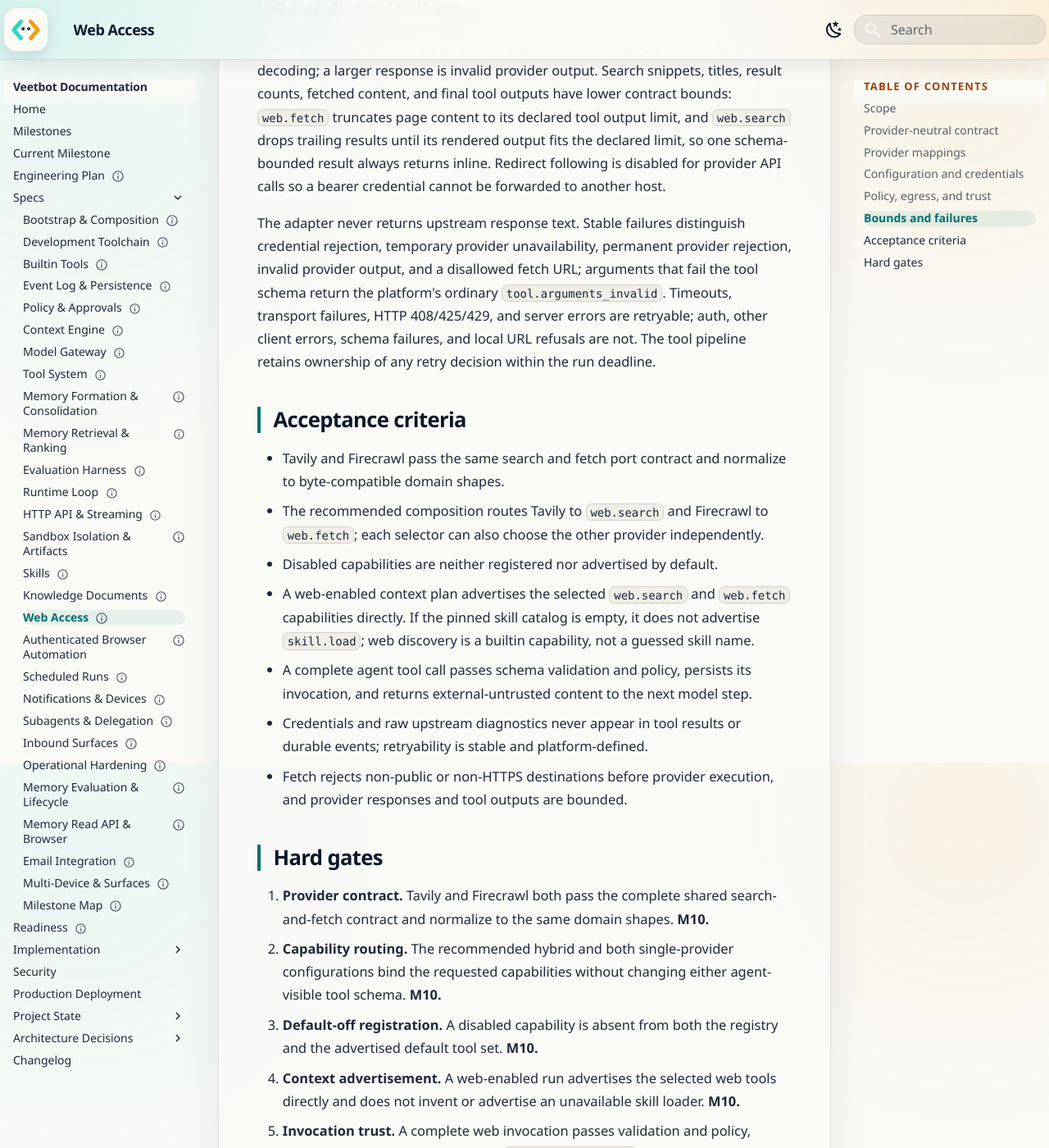
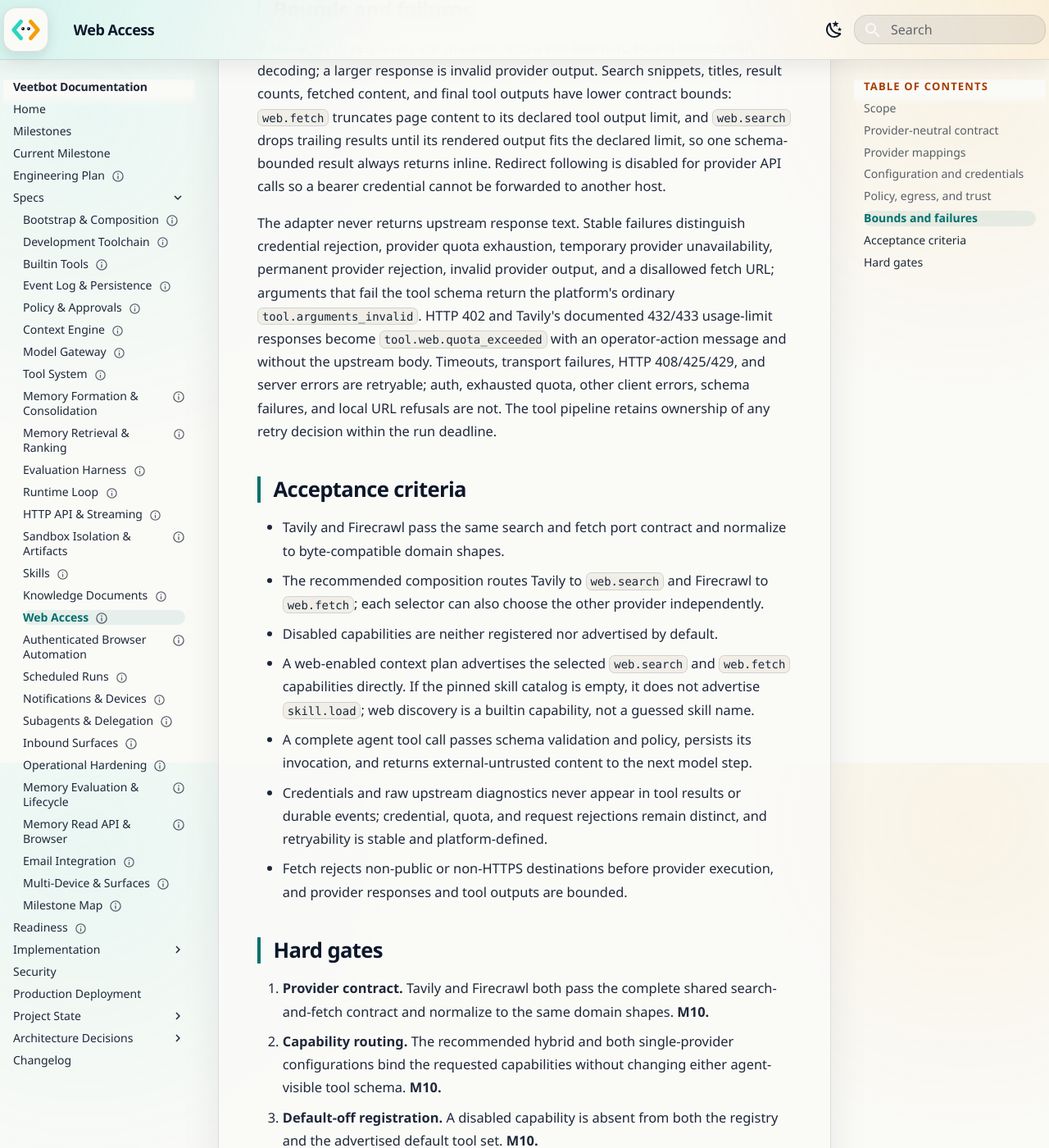
Before and after one commit to avitus/veetbot, an MkDocs documentation site: the page built from docs/plan/web-access.md, in a window 1280 px wide and 1400 px high, scrolled down 3570 px. Shown: the whole window at 82% size. Built offline with MkDocs 1.6.1 and Material for MkDocs 9.7.7, drawn with Linux system fonts in a browser that asks for light colours; some of the changed text lies outside the part shown.

Commit message:
fix: classify web provider quota failures
Reading-Lane: A

```diff
--- a/docs/plan/web-access.md
+++ b/docs/plan/web-access.md
@@ -144,13 +144,15 @@ inline. Redirect following is disabled for provider API calls so a bearer
 credential cannot be forwarded to another host.
 
 The adapter never returns upstream response text. Stable failures distinguish
-credential rejection, temporary provider unavailability, permanent provider
-rejection, invalid provider output, and a disallowed fetch URL; arguments that
-fail the tool schema return the platform's ordinary `tool.arguments_invalid`.
-Timeouts, transport failures, HTTP 408/425/429, and server errors are
-retryable; auth, other client errors, schema failures, and local URL refusals
-are not. The tool pipeline retains ownership of any retry decision within the
-run deadline.
+credential rejection, provider quota exhaustion, temporary provider
+unavailability, permanent provider rejection, invalid provider output, and a
+disallowed fetch URL; arguments that fail the tool schema return the platform's
+ordinary `tool.arguments_invalid`. HTTP 402 and Tavily's documented 432/433
+usage-limit responses become `tool.web.quota_exceeded` with an operator-action
+message and without the upstream body. Timeouts, transport failures, HTTP
+408/425/429, and server errors are retryable; auth, exhausted quota, other
+client errors, schema failures, and local URL refusals are not. The tool
+pipeline retains ownership of any retry decision within the run deadline.
 
 ## Acceptance criteria
 
@@ -166,7 +168,8 @@ run deadline.
 - A complete agent tool call passes schema validation and policy, persists its
   invocation, and returns external-untrusted content to the next model step.
 - Credentials and raw upstream diagnostics never appear in tool results or
-  durable events; retryability is stable and platform-defined.
+  durable events; credential, quota, and request rejections remain distinct,
+  and retryability is stable and platform-defined.
 - Fetch rejects non-public or non-HTTPS destinations before provider
   execution, and provider responses and tool outputs are bounded.
 
@@ -185,10 +188,10 @@ run deadline.
 5. **Invocation trust.** A complete web invocation passes validation and
    policy, persists its invocation, and returns `EXTERNAL_UNTRUSTED` content to
    the next model step. **M10.**
-6. **Failure and secret boundary.** Missing or rejected credentials, rate
-   limits, transport failures, permanent rejections, and invalid output produce
-   stable platform failures without exposing credentials or upstream text.
-   **M10.**
+6. **Failure and secret boundary.** Missing or rejected credentials, exhausted
+   provider quota, rate limits, transport failures, permanent rejections, and
+   invalid output produce stable platform failures without exposing credentials
+   or upstream text. **M10.**
 7. **Fetch confinement and bounds.** Non-public and non-HTTPS URLs are rejected
    before provider dispatch, provider responses are hard-bounded, and complete
    tool output remains within its declared byte ceiling. **M10.**
```
Also changed, not shown: 5 other files.
